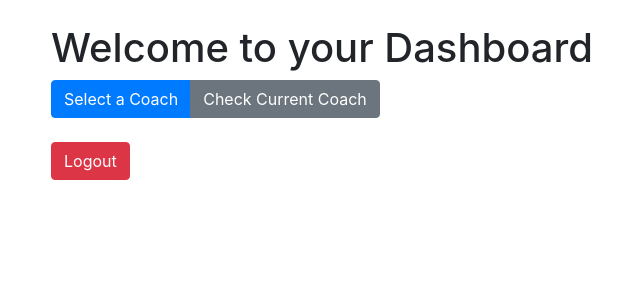
After one commit to s-nasir/edzWeb, a Flask app: page /dash in a window 1280 px wide. The commit adds this page. Shown: the top 300 px of the page, without its empty margins (34-674 px from the left). Run offline with Flask 3, Linux system fonts and the light colour scheme; the visitor is signed in with stand-in values (Sample User, id 1); some libraries are stand-ins or nearby versions.

Commit message:
copleted task

```diff
--- a/flask-server/server.py
+++ b/flask-server/server.py
@@ -19,7 +19,7 @@ def init_db():
         cursor = conn.cursor()
         # SQL commands to create Coaches and Users tables
         cursor.execute('''
-            IF NOT EXISTS (SELECT * FROM sys.tables WHERE name = 'Coaches')
+              IF NOT EXISTS (SELECT * FROM sys.tables WHERE name = 'Coaches')
             CREATE TABLE Coaches (
                 EmailAddress VARCHAR(100) PRIMARY KEY,
                 FullName VARCHAR(100) NOT NULL,
@@ -137,7 +137,7 @@ def login():
             if user_data and bcrypt.checkpw(password.encode('utf-8'), user_data[0].encode('utf-8')):
                 # Store the logged-in user's email in the session
                 session['email'] = email
-                return redirect(url_for('coach_selection_form'))
+                return redirect(url_for('dash'))
             else:
                 return render_template('error.html', error_message="Invalid credentials"), 401
     except Exception as e:
@@ -150,31 +150,67 @@ def coach_selection():
         return redirect(url_for('login_form'))  # Redirect to login if not logged in
 
     if request.method == 'POST':
-        # Get the coach selection data from the form
+        # Handle coach selection, ensuring no duplicate entries and updating if needed
         coach_type = request.form.get('coachType')
         human_coach = request.form.get('humanCoach') if coach_type == 'Human' else None
-        email = session['email']  # Get the logged-in user's email from the session
+        email = session['email']
 
         try:
             with pyodbc.connect(connection_string) as conn:
                 cursor = conn.cursor()
-                # Insert the coach selection along with the logged-in user's email into the database
-                cursor.execute("""
-                    INSERT INTO CoachSelection (EmailAddress, CoachType, HumanCoach)
-                    VALUES (?, ?, ?)
-                """, (email, coach_type, human_coach))
+                # Check if the user already made a selection and update instead of inserting a new row
+                cursor.execute("SELECT * FROM CoachSelection WHERE EmailAddress = ?", (email,))
+                existing_selection = cursor.fetchone()
+
+                if existing_selection:
+                    cursor.execute("""
+                        UPDATE CoachSelection SET CoachType = ?, HumanCoach = ? WHERE EmailAddress = ?
+                    """, (coach_type, human_coach, email))
+                else:
+                    cursor.execute("""
+                        INSERT INTO CoachSelection (EmailAddress, CoachType, HumanCoach)
+                        VALUES (?, ?, ?)
+                    """, (email, coach_type, human_coach))
                 conn.commit()
-            return render_template('confirmation.html', message='Coach selection submitted successfully.'), 201
+            return render_template('confirmation_select.html', message='Coach selection submitted successfully.'), 201
         except Exception as e:
             return render_template('error.html', error_message=str(e)), 400
 
-    # Render the coach selection form if GET request
     return render_template('coach.html')
+@app.route('/checkcoach', methods=['GET'])
+def check_coach():
+    # Check the user's current coach selection
+    if 'email' not in session:
+        return redirect(url_for('login_form'))
+
+    email = session['email']
+    try:
+        with pyodbc.connect(connection_string) as conn:
+            cursor = conn.cursor()
+            cursor.execute("SELECT CoachType, HumanCoach FROM CoachSelection WHERE EmailAddress = ?", (email,))
+            coach_selection = cursor.fetchone()
+
+            if coach_selection:
+                coach_type, human_coach = coach_selection
+                if coach_type == 'Human':
+                    return render_template('coach_info.html', message=f'You selected {human_coach} as your Human Coach.')
+                else:
+                    return render_template('coach_info.html', message='You selected Freddie (AI Coach).')
+            else:
+                return render_template('coach_info.html', message='No coach selected.')
+    except Exception as e:
+        return render_template('error.html', error_message=str(e)), 400
 
 @app.route('/logout')
 def logout():
     session.pop('email', None)
-    return redirect(url_for('login_form'))
+    return redirect(url_for('/'))
+
+@app.route('/dash', methods=['GET'])
+def dash():
+    if 'email' not in session:
+        return redirect(url_for('login_form'))
+    return render_template('dash.html')
 
 @app.route('/test_db', methods=['GET'])
 def test_db():
--- /dev/null
+++ b/flask-server/templates/dash.html
@@ -0,0 +1,26 @@
+<!DOCTYPE html>
+<html lang="en">
+  <head>
+    <meta charset="UTF-8" />
+    <meta name="viewport" content="width=device-width, initial-scale=1.0" />
+    <title>Dashboard</title>
+    <link
+      rel="stylesheet"
+      href="https://stackpath.bootstrapcdn.com/bootstrap/4.3.1/css/bootstrap.min.css"
+    />
+  </head>
+  <body>
+    <div class="container mt-4">
+      <h1>Welcome to your Dashboard</h1>
+
+      <div class="btn-group">
+        <a href="/coach" class="btn btn-primary">Select a Coach</a>
+        <a href="/checkcoach" class="btn btn-secondary">Check Current Coach</a>
+      </div>
+
+      <div class="mt-4">
+        <a href="/logout" class="btn btn-danger">Logout</a>
+      </div>
+    </div>
+  </body>
+</html>
```
Also changed, not shown: flask-server/templates/coach.html (+4 -3 lines), flask-server/templates/coach_info.html (added, +19 -0 lines), flask-server/templates/confirmation_select.html (added, +19 -0 lines).
